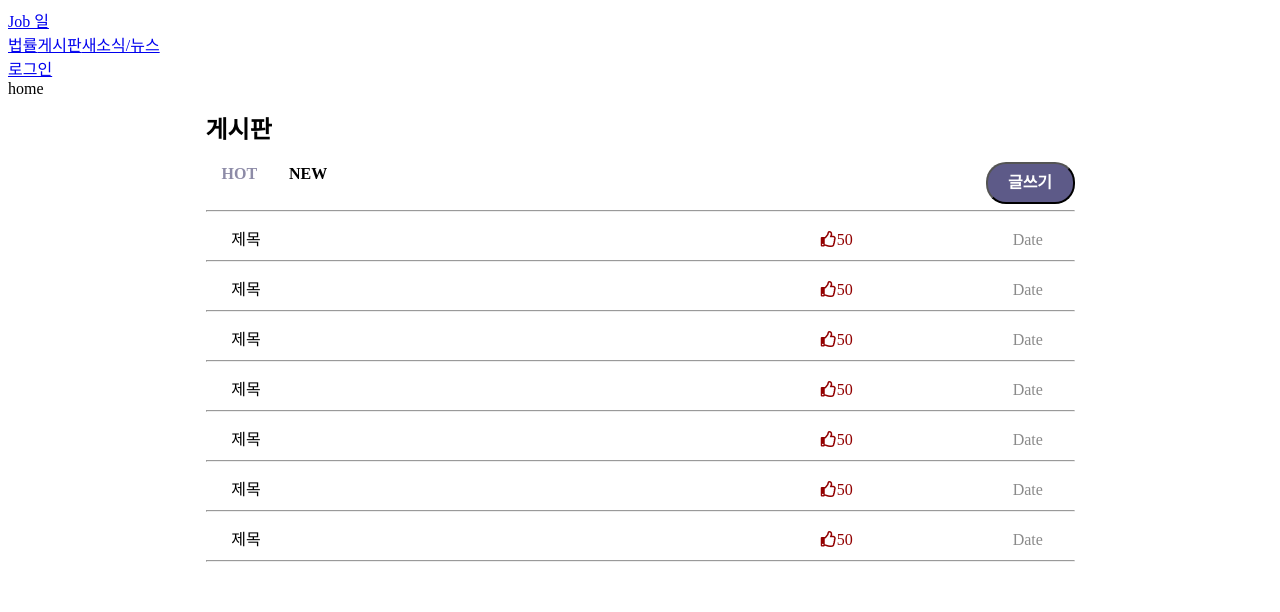
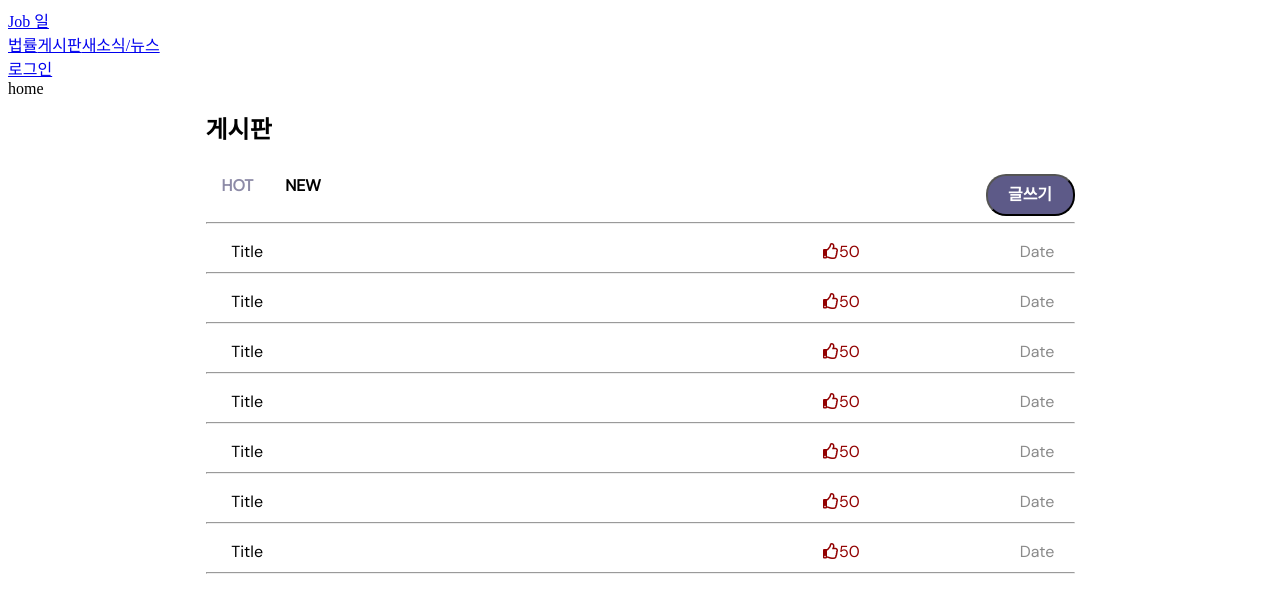
Before and after one commit to Hongmoon-gak/Job1-Web, a React (Create React App) app in the folder job1/: page / in a window 1280 px wide. Shown: the top 612 px of the page. Built offline with nearby package versions, Linux system fonts and the light colour scheme.

Commit message:
[ADD] Preview Board 폰트 설정 추가 (#7)

```diff
--- a/job1/src/Main/PrevCont.js
+++ b/job1/src/Main/PrevCont.js
@@ -3,19 +3,19 @@ import PrevArt from "./PrevArt";
 function PrevCont() {
   return (
     <div className="cArtView">
-      <PrevArt title="제목" href="" likes="50" date="Date" />
+      <PrevArt title="Title" href="" likes="50" date="Date" />
       <hr />
-      <PrevArt title="제목" href="" likes="50" date="Date" />
+      <PrevArt title="Title" href="" likes="50" date="Date" />
       <hr />
-      <PrevArt title="제목" href="" likes="50" date="Date" />
+      <PrevArt title="Title" href="" likes="50" date="Date" />
       <hr />
-      <PrevArt title="제목" href="" likes="50" date="Date" />
+      <PrevArt title="Title" href="" likes="50" date="Date" />
       <hr />
-      <PrevArt title="제목" href="" likes="50" date="Date" />
+      <PrevArt title="Title" href="" likes="50" date="Date" />
       <hr />
-      <PrevArt title="제목" href="" likes="50" date="Date" />
+      <PrevArt title="Title" href="" likes="50" date="Date" />
       <hr />
-      <PrevArt title="제목" href="" likes="50" date="Date" />
+      <PrevArt title="Title" href="" likes="50" date="Date" />
     </div>
   );
 }
--- a/job1/src/Main/Preview.css
+++ b/job1/src/Main/Preview.css
@@ -1,15 +1,20 @@
+@import url("https://fonts.googleapis.com/css2?family=DM+Sans&family=Noto+Sans+KR:wght@500&family=Noto+Serif+KR&display=swap");
+@import url("https://fonts.googleapis.com/css2?family=DM+Sans&family=Noto+Sans+KR:wght@500&family=Noto+Serif+KR&display=swap");
+
 .previewContainer {
   width: 54.3125rem;
   margin: 0 auto;
+  font-family: "DM Sans", "Noto Sans KR", sans-serif;
 }
 
 .cHead {
   color: #000;
-  font-family: DM Sans;
   font-size: 1.5rem;
   font-style: normal;
   font-weight: 700;
-  line-height: 1.5rem; /* 100% */
+  line-height: 1.5rem;
+
+  margin-bottom: 2rem;
 }
 
 .bar {
@@ -25,11 +30,10 @@
 .selectedBtn {
   color: #8d8ba7;
   text-align: center;
-  font-family: DM Sans;
   font-size: 1rem;
   font-style: normal;
   font-weight: 700;
-  line-height: 1.5rem; /* 150% */
+  line-height: 1.5rem;
 
   padding: 0 1rem;
   text-decoration: none;
@@ -38,11 +42,10 @@
 .Btn {
   color: #000;
   text-align: center;
-  font-family: DM Sans;
   font-size: 1rem;
   font-style: normal;
   font-weight: 700;
-  line-height: 1.5rem; /* 150% */
+  line-height: 1.5rem;
 
   padding: 0 1rem;
   text-decoration: none;
@@ -57,17 +60,15 @@
 
   color: #fff;
   text-align: center;
-  font-family: DM Sans;
   font-size: 1rem;
   font-style: normal;
   font-weight: 700;
-  line-height: 1.5rem; /* 150% */
+  line-height: 1.5rem;
 }
 
 /* PrevArt */
 .cArticle {
   display: flex;
-  /* justify-content: space-between; */
   width: 54.3125rem;
   height: 3rem;
   flex-shrink: 0;
@@ -76,11 +77,10 @@
 .cTitle {
   color: #000;
   text-align: center;
-  font-family: DM Sans;
   font-size: 1rem;
   font-style: normal;
   font-weight: 500;
-  line-height: 1.5rem; /* 150% */
+  line-height: 1.5rem;
 
   padding-left: 1.61rem;
 }
@@ -88,11 +88,10 @@
 .cLikes {
   color: #920000;
   text-align: center;
-  font-family: DM Sans;
   font-size: 1rem;
   font-style: normal;
   font-weight: 500;
-  line-height: 1.5rem; /* 150% */
+  line-height: 1.5rem;
 
   padding-left: 35rem;
 }
@@ -100,11 +99,10 @@
 .cDate {
   color: #8a8a8a;
   text-align: center;
-  font-family: DM Sans;
   font-size: 1rem;
   font-style: normal;
   font-weight: 500;
-  line-height: 1.5rem; /* 150% */
+  line-height: 1.5rem;
 
   padding-left: 10rem;
 }
```
